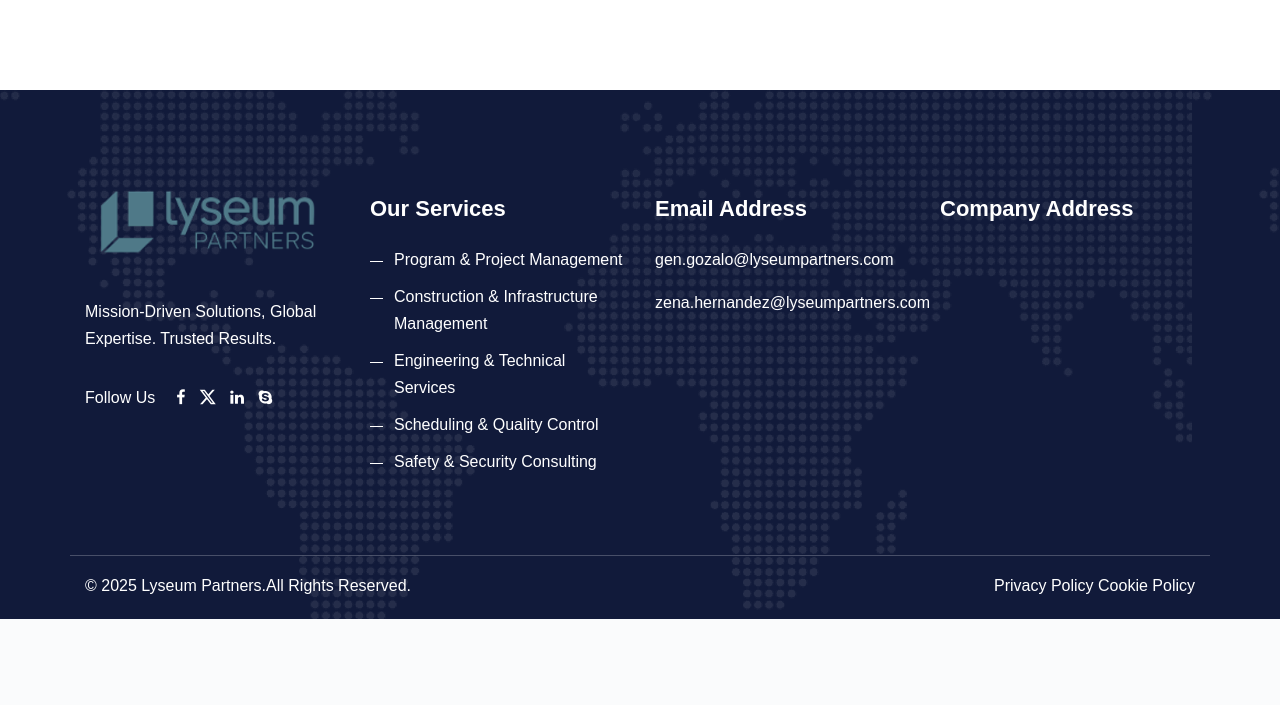
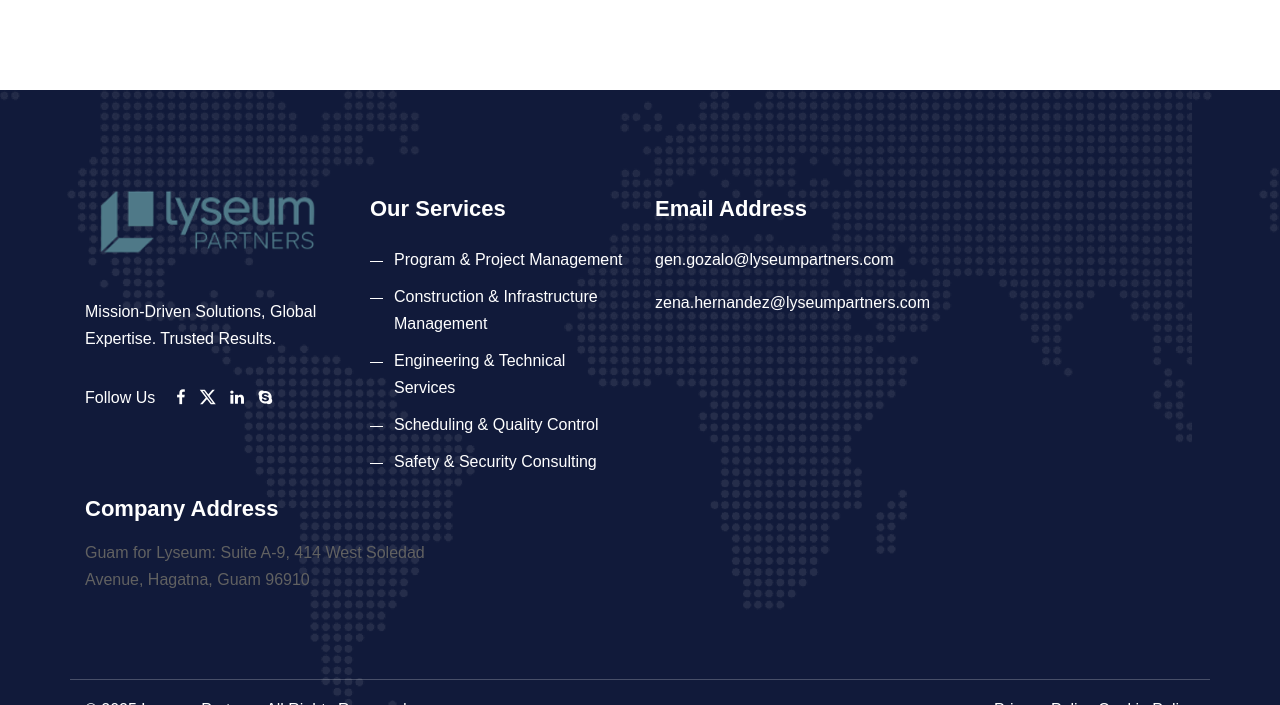
Before and after one commit to carasjohnerrol20/lyseumpartners, a PHP site: page /index.php in a window 1280 px wide. Shown: the part 5795-6500 px from the top of the page. Before the commit the page ends 6414 px from the top, so only its background shows below. Run offline with PHP 8.4, Linux system fonts and the light colour scheme; some libraries are stand-ins or nearby versions; some web fonts are replaced.

Commit message:
Company Address

```diff
--- a/includes/footer.php
+++ b/includes/footer.php
@@ -54,11 +54,11 @@
               </div>
             </div>
           </div>
-          <div class="col-lg-3 col-md-6 col-sm-12">
+          <div class="col-lg-4 col-md-6 col-sm-12">
           <div id="em-recent-post-widget">
             <div class="single-widget-item">
               <h4 class="widget-title pb-3">Company Address</h4>
-
+              <p><span>Guam for Lyseum: Suite A-9, 414 West Soledad Avenue, Hagatna, Guam 96910</span></p>
             </div>
 
           </div>
```
